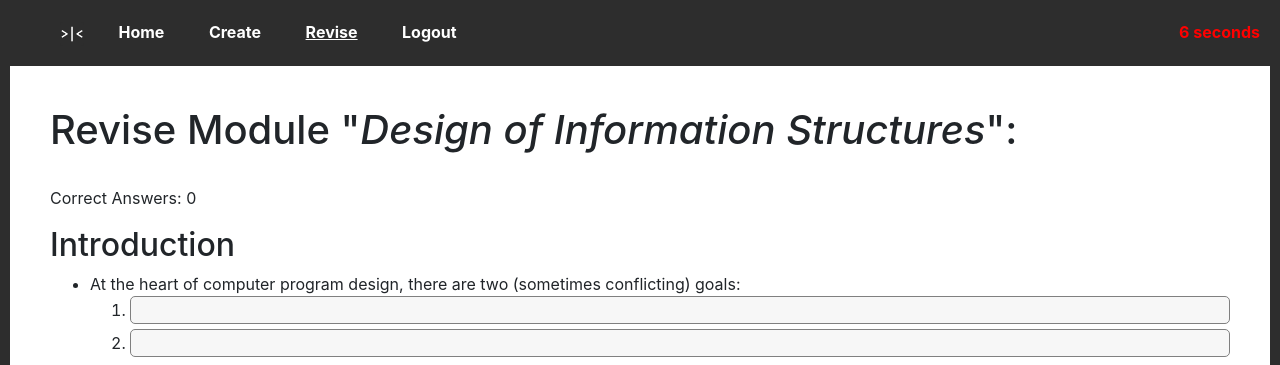
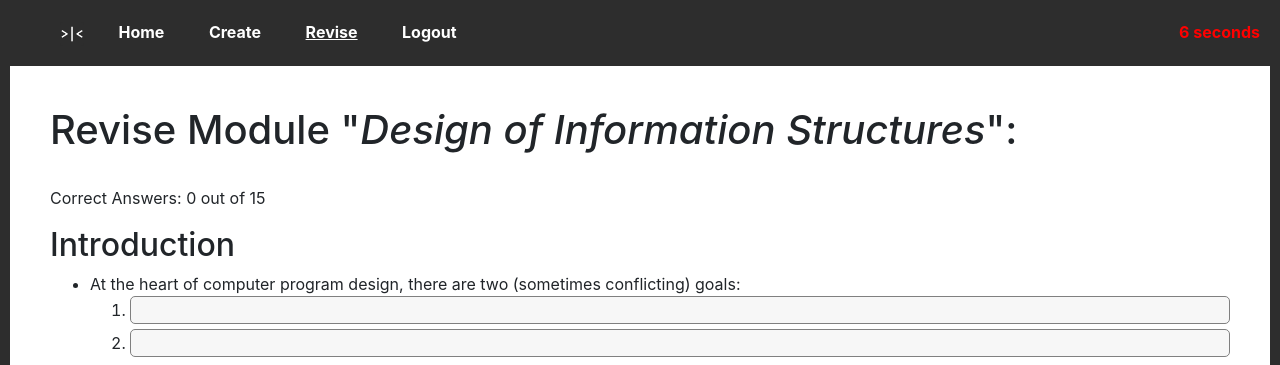
Before and after one commit to JLR24/note_maker, a Flask app: page /revise/module/1 in a window 1280 px wide. Shown: the top 365 px of the page. Run offline with Flask 3, Linux system fonts and the light colour scheme; a user stored in the database is signed in; some libraries are stand-ins or nearby versions.

Commit message:
Fixed bugs.

```diff
--- a/app.py
+++ b/app.py
@@ -30,3 +30,4 @@ if __name__ == "__main__":
 # - Ability to type code in a textbox.
 # - The ability to edit a point (add extra button to display with pen icon, brings up form).
 # - Point ordering
+# - Add the option for adding parent node (change arrows).
--- a/website/revise/templates/revise_module.html
+++ b/website/revise/templates/revise_module.html
@@ -6,7 +6,7 @@
 
     <h1>Revise Module "<i>{{ module.name }}</i>":</h1><br>
 
-    <p>Correct Answers: {{ count }}</p>
+    <p>Correct Answers: {{ count }} out of <span id="q_count"></span></p>
 
     <form method="POST" autocomplete="off">
         <input type="hidden" name="module" value="{{ module.id }}">
@@ -112,7 +112,7 @@
             if (document.getElementById("start").value == "0") {
                 document.getElementById("start").value = Date.now();
             }
-
+            displayCount();
             setTimeout(updateDisplay, 1000);
         }
 
@@ -141,6 +141,10 @@
             if (hours < 1) return minutes + m + ", " + seconds + s;
             return hours + ":" + minutes + "." + seconds;
         }
+
+        function displayCount() {
+            document.getElementById("q_count").innerText = document.getElementsByTagName("input").length - 4;
+        }
     </script>
 
 {% endblock %}
```
Also changed, not shown: website/database.db.
